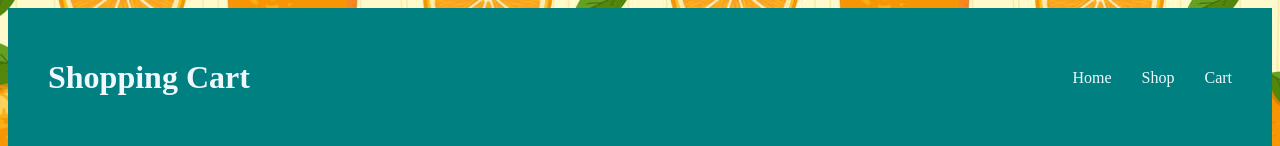
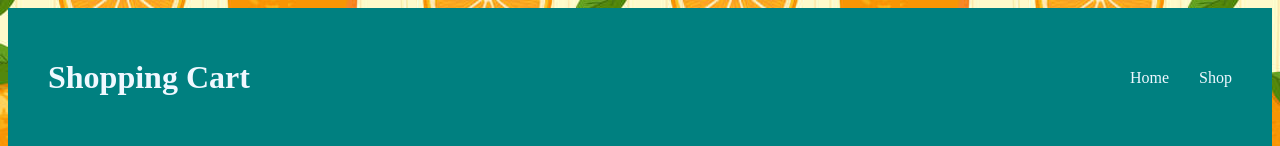
Before and after one commit to stef44n/shopping-cart, a React (Create React App) app: page / in a window 1280 px wide. Shown: the top 146 px of the page. Built offline with nearby package versions, Linux system fonts and the light colour scheme.

Commit message:
Delete cart link

```diff
--- a/src/components/Navbar.js
+++ b/src/components/Navbar.js
@@ -11,7 +11,6 @@ export default function Navbar() {
             <nav>
                 <Link to="/">Home</Link>
                 <Link to="/shop">Shop</Link>
-                <Link to="/cart">Cart</Link>
             </nav>
         </header>
     );
```
